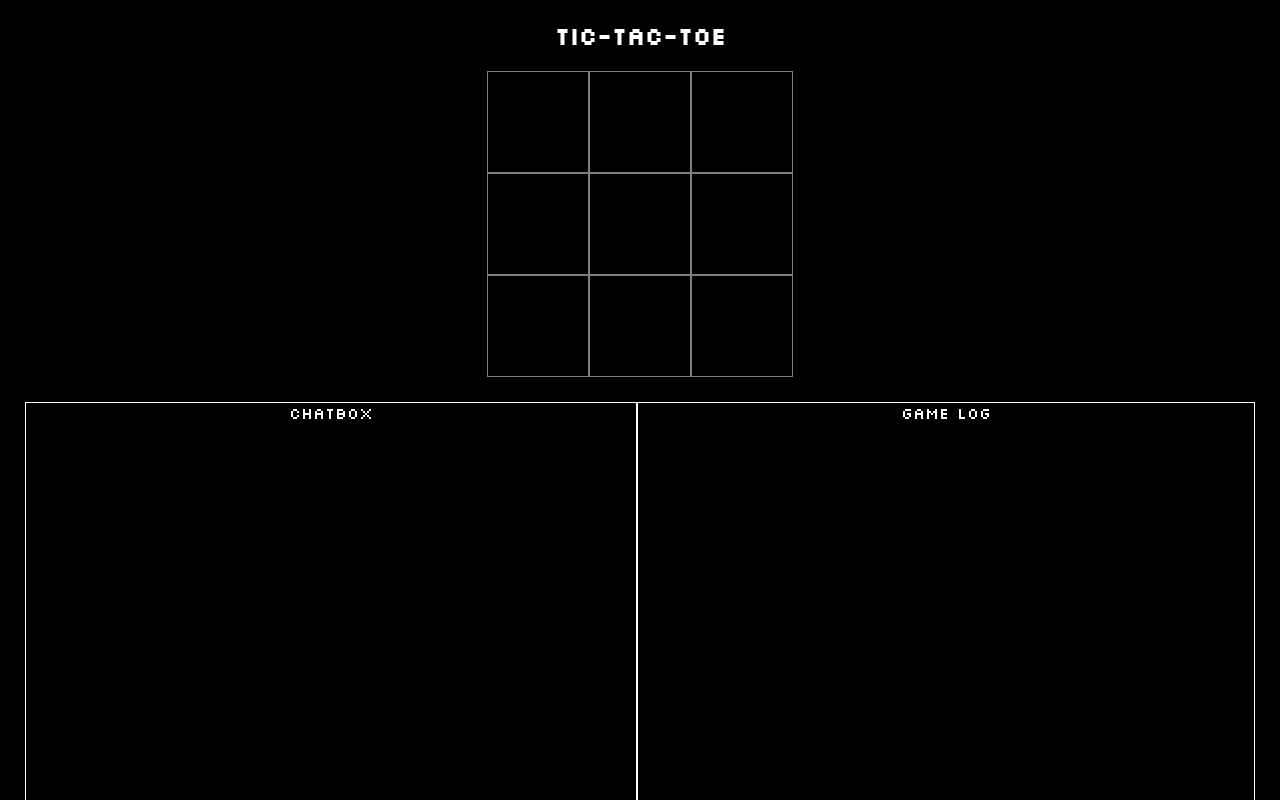
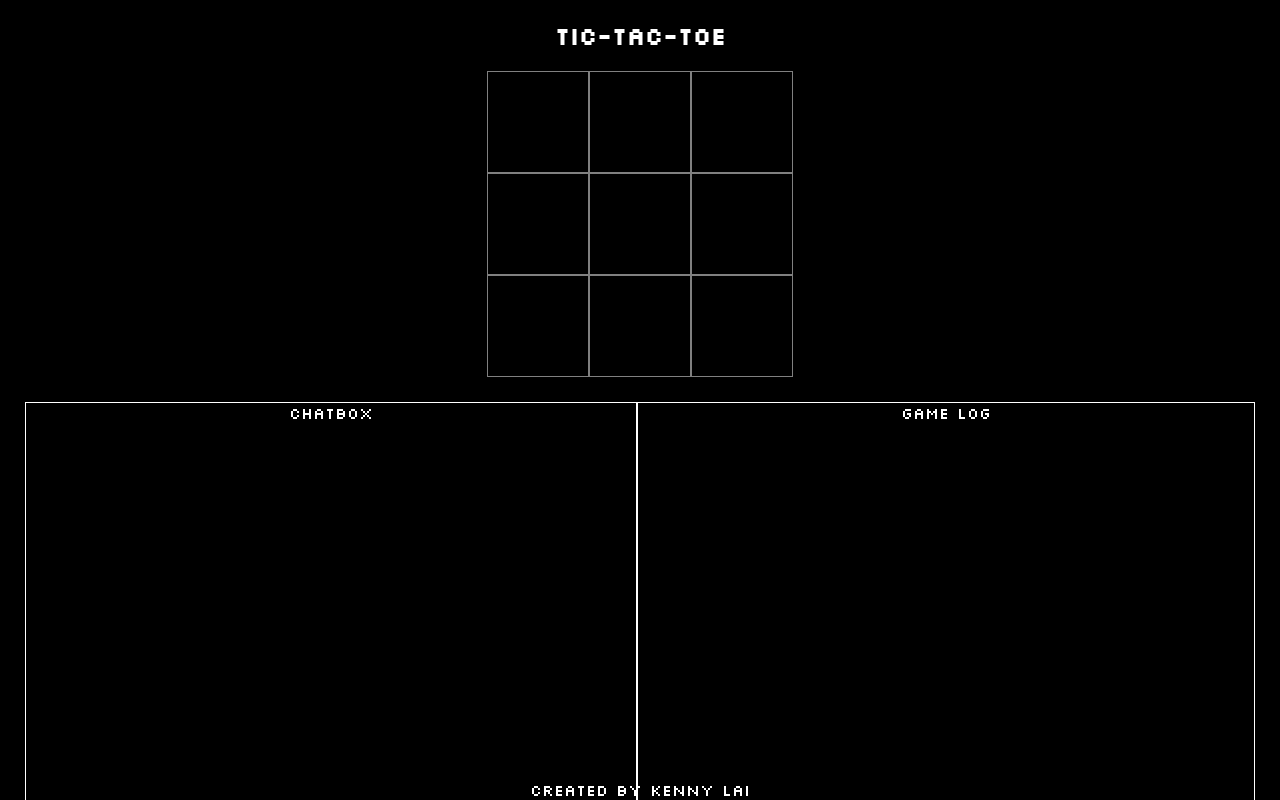
Before and after one commit to kennylai360/tigtagtoe, an Angular app: page / in a window 1280 px wide. Shown: the top 800 px of the page. Built offline with nearby package versions, Linux system fonts and the light colour scheme.

Commit message:
Test commit

```diff
--- a/src/app/footer/footer.component.scss
+++ b/src/app/footer/footer.component.scss
@@ -1,6 +1,6 @@
 :host {
   footer {
-    position: relative;
+    position: absolute;
     bottom: 0;
     width: 100%;
     text-align: center;
--- a/src/styles.scss
+++ b/src/styles.scss
@@ -25,3 +25,7 @@ html {
   flex-direction: column;
   height: 100%;
 }
+
+app-root {
+  height: 100%;
+}
```
